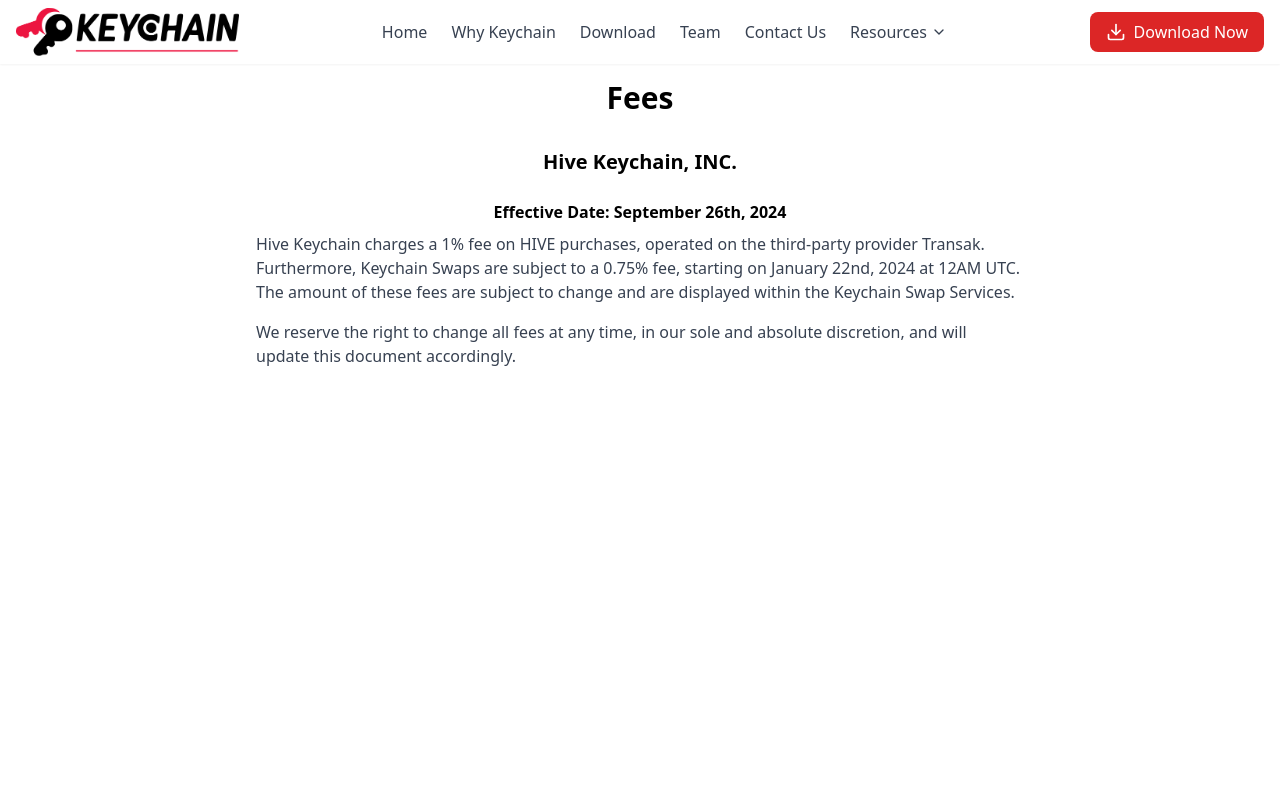
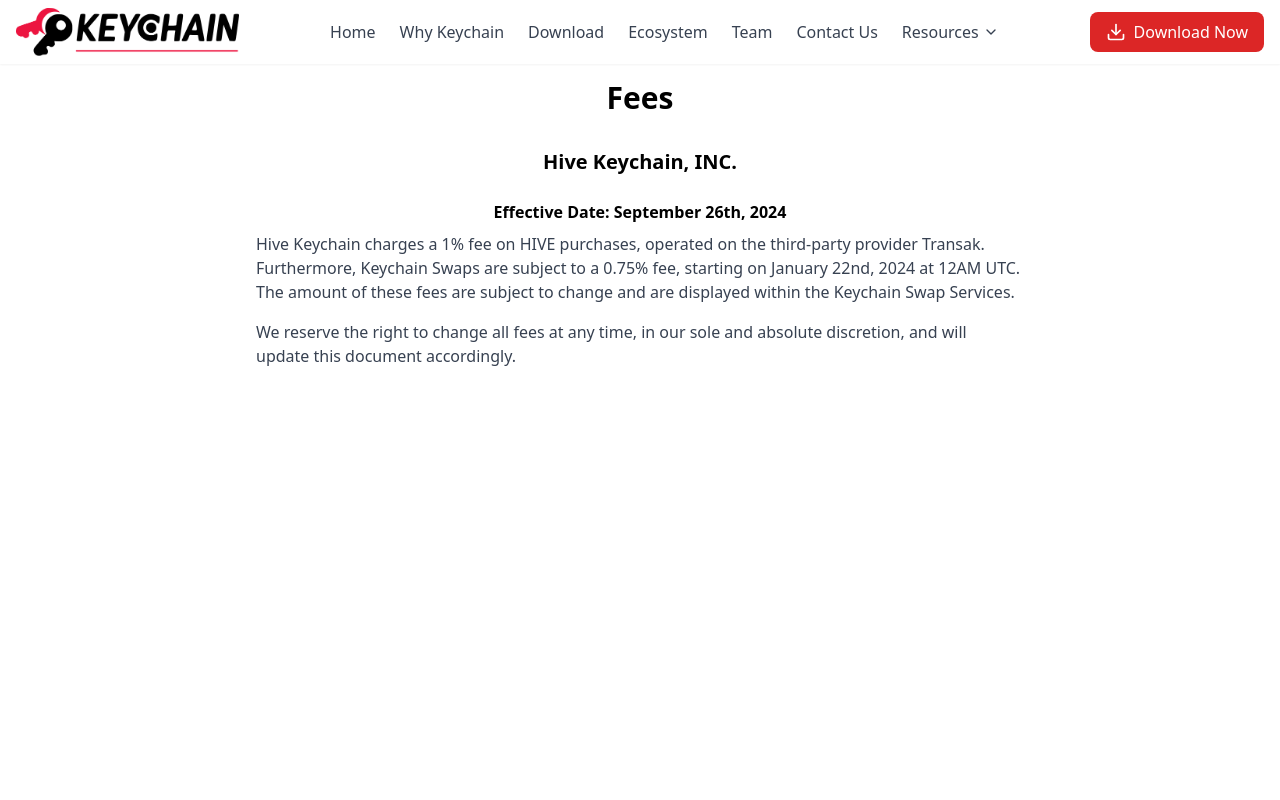
Before and after one commit to hive-keychain/keychain-landing, a React (Vite) app: page /fees in a window 1280 px wide. Shown: the top 800 px of the page. Built offline with nearby package versions, Linux system fonts and the light colour scheme.

Commit message:
Added Ecosystem link and fixed Resources on mobile

```diff
--- a/src/components/Header.tsx
+++ b/src/components/Header.tsx
@@ -20,6 +20,7 @@ const Header = () => {
           <a href="/" className="text-gray-700 hover:text-red-600 transition-colors">Home</a>
           <a href="#why" className="text-gray-700 hover:text-red-600 transition-colors">Why Keychain</a>
           <a href="#download" className="text-gray-700 hover:text-red-600 transition-colors">Download</a>
+          <a href="#ecosystem" className="text-gray-700 hover:text-red-600 transition-colors">Ecosystem</a>
           <a href="#team" className="text-gray-700 hover:text-red-600 transition-colors">Team</a>
           <a href="#contact" className="text-gray-700 hover:text-red-600 transition-colors">Contact Us</a>
           <div
@@ -69,7 +70,7 @@ const Header = () => {
           <a href="#team" className="text-gray-700 hover:text-red-600 transition-colors text-xl">Team</a>
           <a href="#contact" className="text-gray-700 hover:text-red-600 transition-colors text-xl">Contact Us</a>
           <div className="text-gray-700 hover:text-red-600 transition-colors text-xl">
-            <button onClick={() => setIsResourcesOpen(!isResourcesOpen)} className="flex items-center focus:outline-none">
+            <button onClick={() => setIsResourcesOpen(!isResourcesOpen)} className="flex items-center w-full justify-center focus:outline-none">
               Resources <ChevronDown size={16} className="ml-1" />
             </button>
             {isResourcesOpen && (
```
